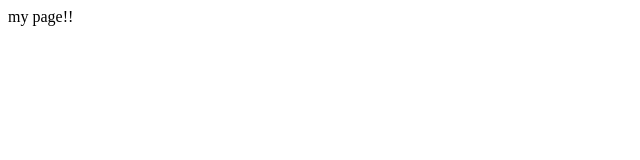
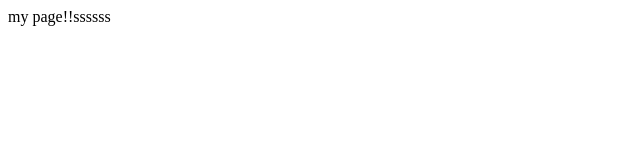
Before and after one commit to SeungYeon-Jeon/seungyeon-jeon.github.com, a plain HTML site: page index.html in a window 1280 px wide. Shown: the full height of the page, 0-640 px from the left. Drawn offline with Linux system fonts and the light colour scheme.

Commit message:
Update index.html

```diff
--- a/index.html
+++ b/index.html
@@ -7,6 +7,6 @@
     <title>Document</title>
 </head>
 <body>
-    my page!!
+    my page!!ssssss
 </body>
 </html>
```
